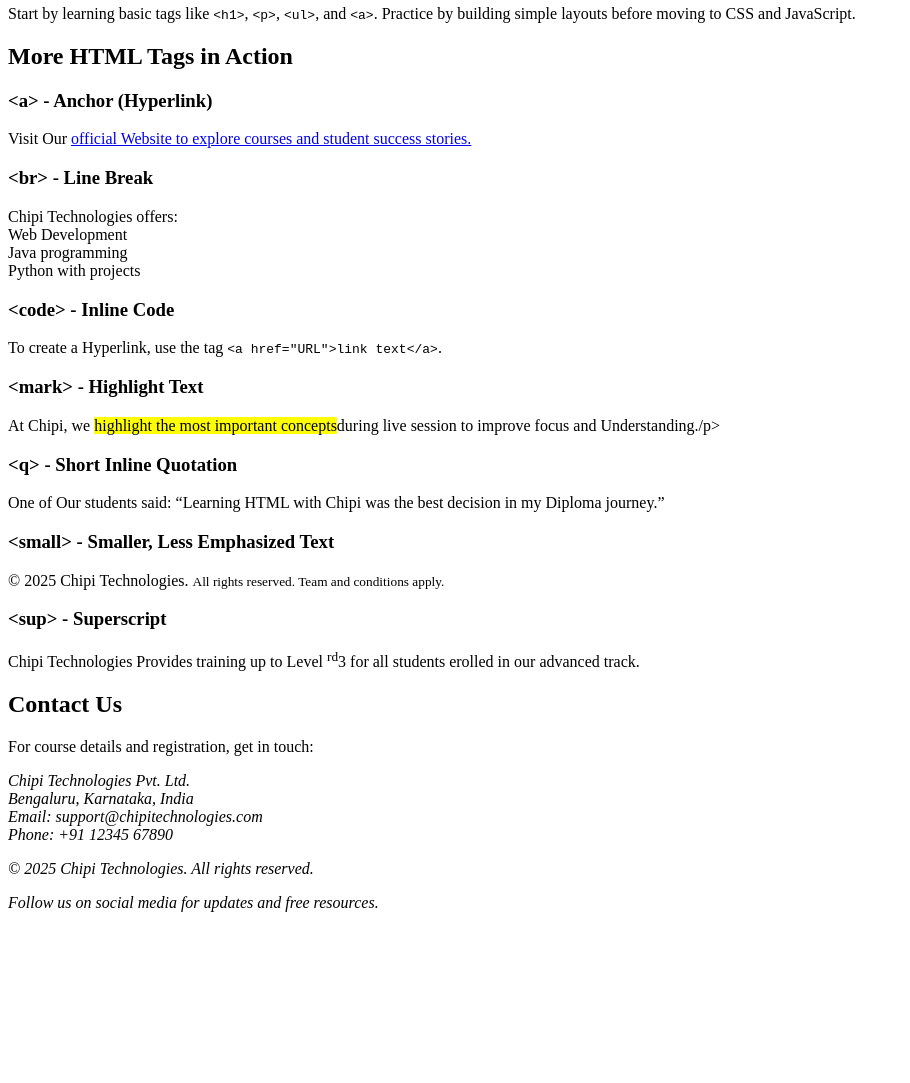
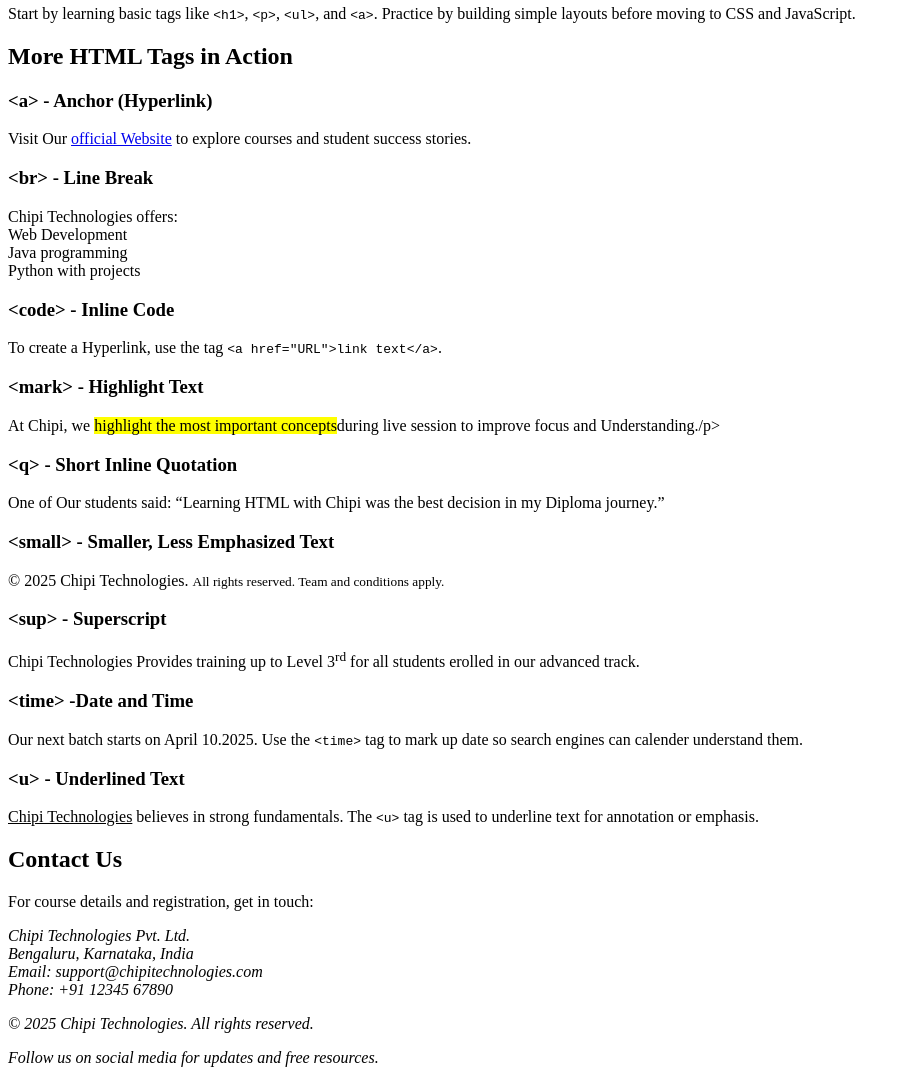
Before and after one commit to Rajkumari948/Website, a plain HTML site: page AnchorLineBreakBlockquoteCodeMarkSmallSup.html in a window 1280 px wide. Shown: the part 460-1543 px from the top of the page, without its empty margins (0-910 px from the left). Before the commit the page ends 1388 px from the top, so only its background shows below. Drawn offline with Linux system fonts and the light colour scheme.

```diff
--- a/AnchorLineBreakBlockquoteCodeMarkSmallSup.html
+++ b/AnchorLineBreakBlockquoteCodeMarkSmallSup.html
@@ -47,7 +47,8 @@
                     <h2>More HTML Tags in Action</h2>
 
                     <h3>&lt;a&gt; - Anchor (Hyperlink)</h3>
-                    <p>Visit Our <a href="https://chipitechnologies.com"> official Website to explore courses and student success stories.</a></p>
+                    <p>Visit Our <a href="https://chipitechnologies.com"> official Website</a> to explore courses and student success stories.</p>
+
 
                     <h3>&lt;br&gt; - Line Break</h3>
                     <p>Chipi Technologies offers:<br>Web Development<br>Java programming<br>Python with projects</p>
@@ -65,10 +66,17 @@
                     <p>&copy; 2025 Chipi Technologies. <small>All rights reserved. Team and conditions apply.</small></p>
 
                     <h3>&lt;sup&gt; - Superscript</h3>
-                    <p>Chipi Technologies Provides training up to Level <sup>rd</sup>3 for all students erolled in our advanced track.</p>
+                    <p>Chipi Technologies Provides training up to Level 3<sup>rd</sup> for all students erolled in our advanced track.</p>
+
+                    <h3>&lt;time&gt; -Date and Time</h3>
+                    <p>Our next batch starts on <time datetime="2025-01-15">April 10.2025. Use the <time><code>&lt;time&gt;</code> tag to mark up date so search engines can calender understand them.</p>
+
+                    <h3>&lt;u&gt; - Underlined Text</h3>
+                    <p><u>Chipi Technologies</u> believes in strong fundamentals. The <code>&lt;u&gt;</code> tag is used to underline text for annotation or emphasis.</p>
+            </section>
 
               <!--Contact information -->
-
+                <section>
                 <h2>Contact Us</h2>
                 <p>For course details and registration, get in touch:</p>
                 <address>
```
Also changed, not shown: index.html (+3 -0 lines).
